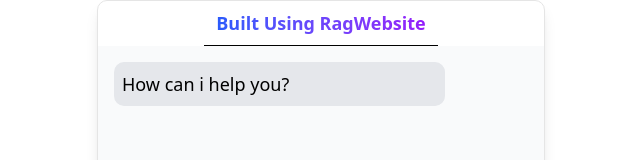
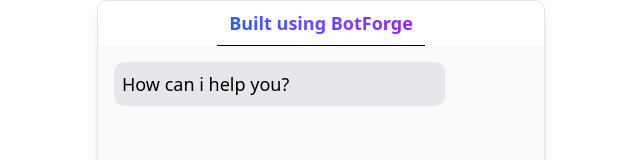
Before and after one commit to Rayyan-Alam71/consumer_chat, a Next.js app: page /chat in a window 1280 px wide. Shown: the top 160 px of the page, without its empty margins (319-959 px from the left). Built offline with nearby package versions, Linux system fonts and the light colour scheme.

Commit message:
Update header text from 'RagWebsite' to 'BotForge'

```diff
--- a/app/chat/ChatClient.tsx
+++ b/app/chat/ChatClient.tsx
@@ -46,7 +46,7 @@
   return (
     <div className="flex flex-col h-screen w-full max-w-md mx-auto border rounded-lg shadow-lg">
       <h1 className='border-b-1 border-black bg-gradient-to-r from-blue-600 to-purple-600 text-transparent bg-clip-text px-3 py-2 md:text-lg text-md mx-auto font-bold'>
-        Built Using RagWebsite
+        Built using BotForge
       </h1>
 
       {/* Chat history */}
```
